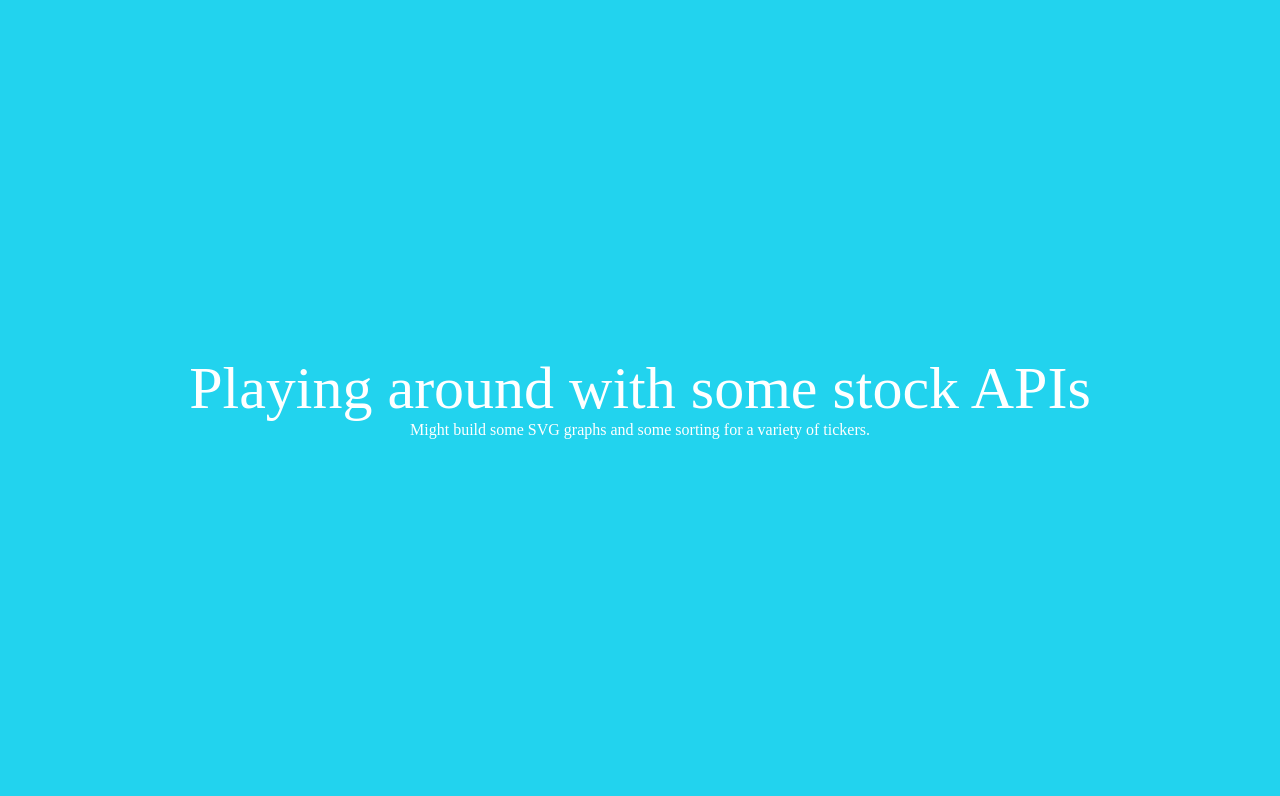
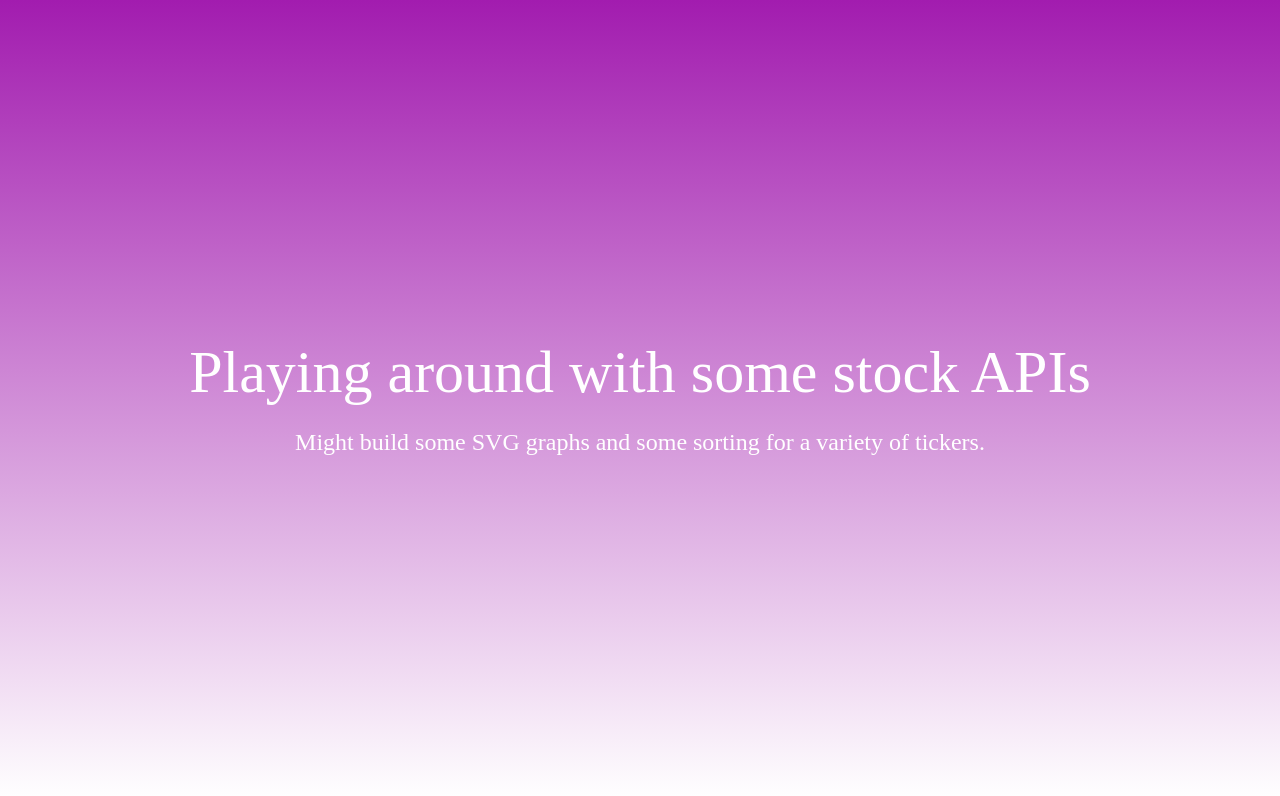
Before and after one commit to petera2c/yng-client, a Next.js app: page / in a window 1280 px wide. Shown: the top 796 px of the page. Built offline with nearby package versions, Linux system fonts and the light colour scheme; a web font is replaced by a local one.

Commit message:
tweak: adding background gradient

```diff
--- a/pages/index.tsx
+++ b/pages/index.tsx
@@ -50,13 +50,13 @@ const Home: NextPage = () => {
       </Head>
 
       <main
-        className="flex flex-col items-center justify-center bg-cyan-400"
+        className="flex flex-col items-center justify-center gap-6 bg-gradient-to-b from-fuchsia-700"
         style={{ minHeight: "100vh" }}
       >
         <h1 className="text-white text-6xl">
           Playing around with some stock APIs
         </h1>
-        <h4 className="text-white">
+        <h4 className="text-white text-2xl">
           Might build some SVG graphs and some sorting for a variety of tickers.
         </h4>
       </main>
```
